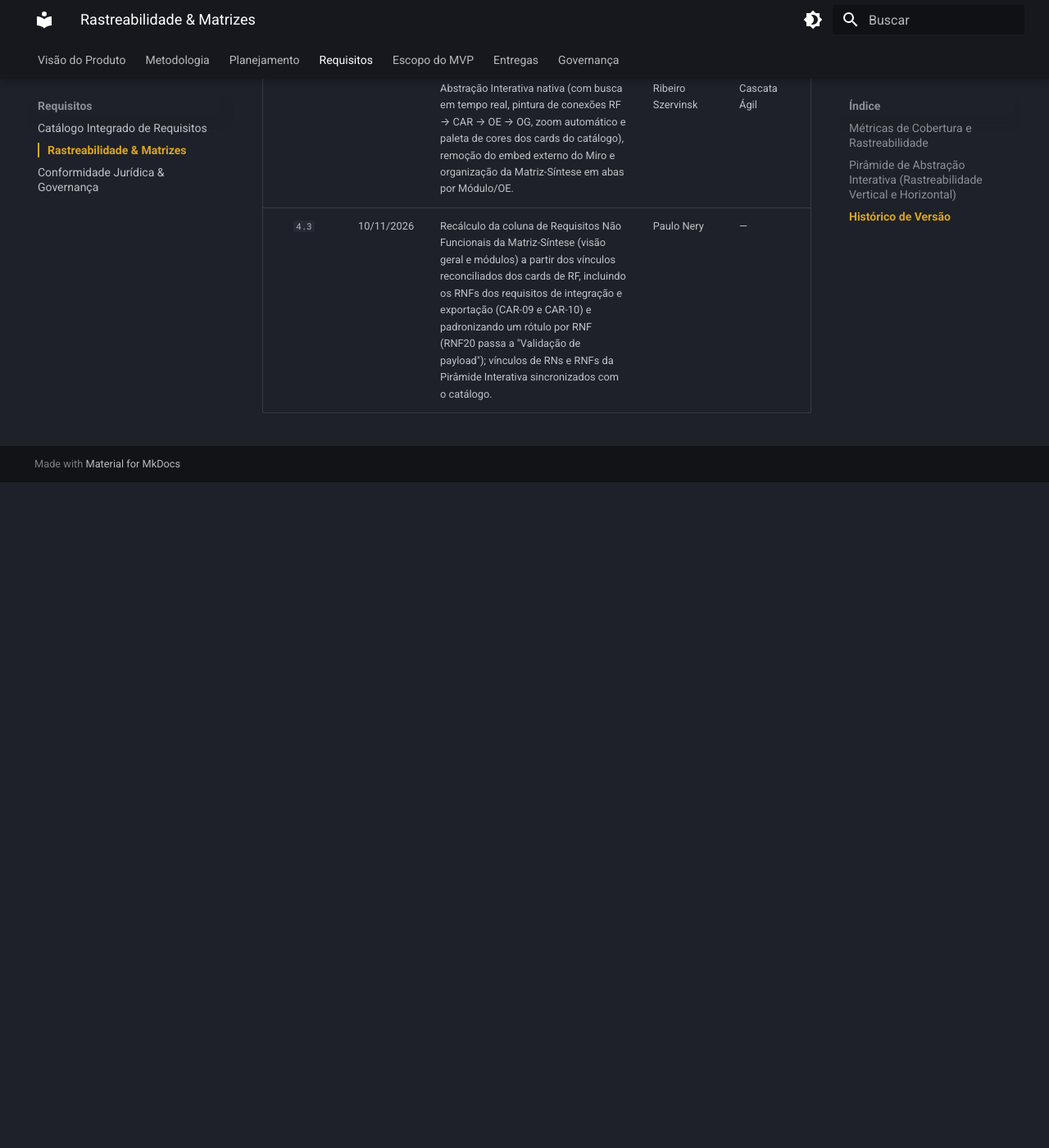
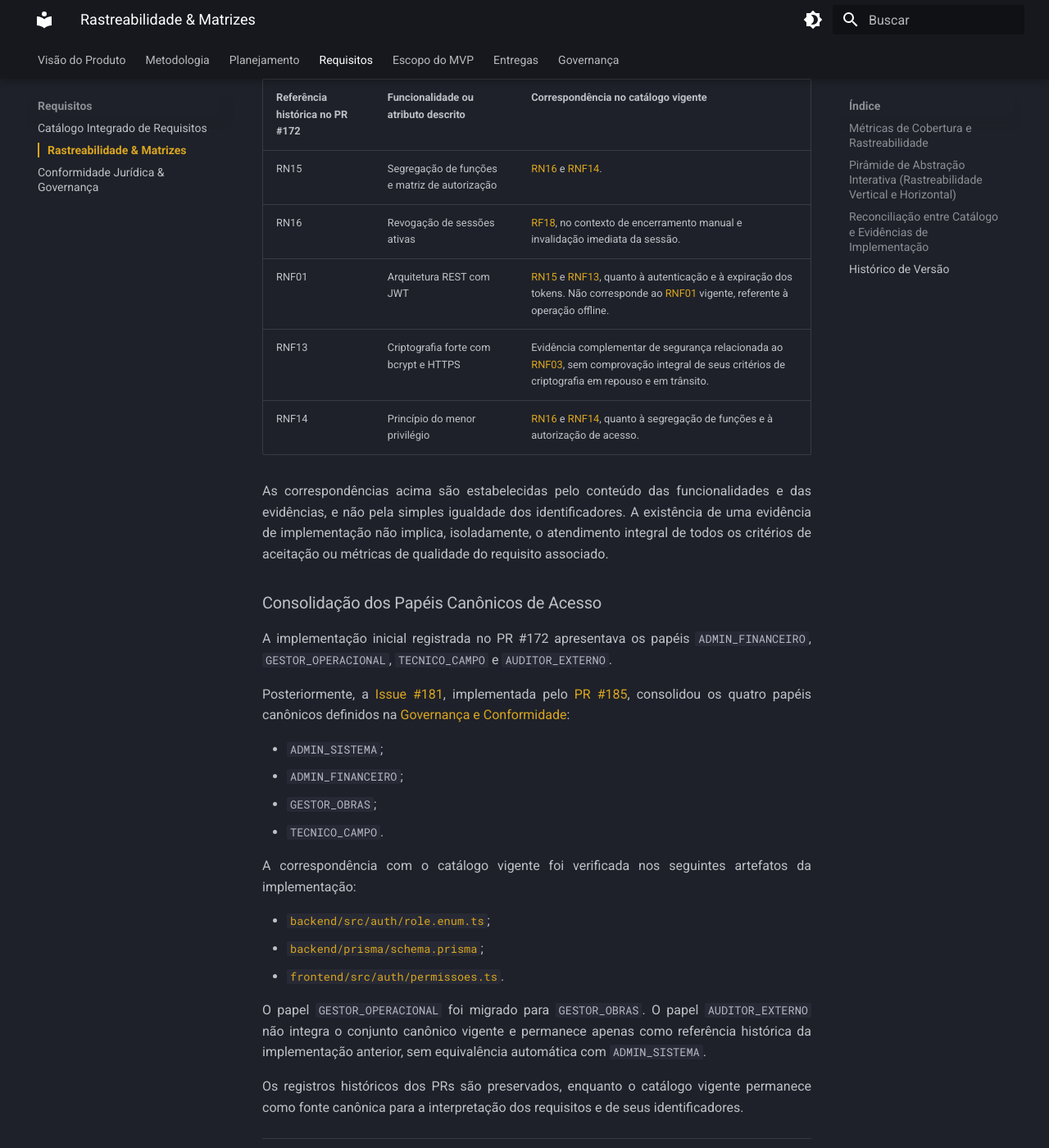
Before and after one commit to mdsreq-fga-unb/REQ-2026.2-T01-DUOC-Finance, an MkDocs documentation site: the page built from docs/requisitos/rastreabilidade.md, in a window 1280 px wide and 1400 px high, scrolled down 2628 px. Shown: the whole window at 82% size. Built offline with MkDocs 1.6.1 and Material for MkDocs 9.7.7, drawn with Linux system fonts in a browser that asks for light colours; before the commit the page ends 3216 px from its top, so only the background shows below that; some of the changed text lies outside the part shown.

Commit message:
docs(rastreabilidade): reconciliar evidencias historicas do PR #172

```diff
--- a/docs/requisitos/rastreabilidade.md
+++ b/docs/requisitos/rastreabilidade.md
@@ -50,6 +50,45 @@ Utilize a **barra de pesquisa interativa** abaixo para informar o código ou nom
 
 ---
 
+## Reconciliação entre Catálogo e Evidências de Implementação
+
+Em atendimento à [Issue #193](https://github.com/mdsreq-fga-unb/REQ-2026.2-T01-DUOC-Finance/issues/193), esta seção esclarece as divergências entre os identificadores registrados historicamente no [PR #172](https://github.com/mdsreq-fga-unb/REQ-2026.2-T01-DUOC-Finance/pull/172) e o catálogo vigente de requisitos.
+
+### Correspondência dos Identificadores
+
+| Referência histórica no PR #172 | Funcionalidade ou atributo descrito | Correspondência no catálogo vigente |
+| :--- | :--- | :--- |
+| RN15 | Segregação de funções e matriz de autorização | [RN16](index.md#rn16) e [RNF14](index.md#rnf14). |
+| RN16 | Revogação de sessões ativas | [RF18](index.md#rf18), no contexto de encerramento manual e invalidação imediata da sessão. |
+| RNF01 | Arquitetura REST com JWT | [RN15](index.md#rn15) e [RNF13](index.md#rnf13), quanto à autenticação e à expiração dos tokens. Não corresponde ao [RNF01](index.md#rnf01) vigente, referente à operação offline. |
+| RNF13 | Criptografia forte com bcrypt e HTTPS | Evidência complementar de segurança relacionada ao [RNF03](index.md#rnf03), sem comprovação integral de seus critérios de criptografia em repouso e em trânsito. |
+| RNF14 | Princípio do menor privilégio | [RN16](index.md#rn16) e [RNF14](index.md#rnf14), quanto à segregação de funções e à autorização de acesso. |
+
+As correspondências acima são estabelecidas pelo conteúdo das funcionalidades e das evidências, e não pela simples igualdade dos identificadores. A existência de uma evidência de implementação não implica, isoladamente, o atendimento integral de todos os critérios de aceitação ou métricas de qualidade do requisito associado.
+
+### Consolidação dos Papéis Canônicos de Acesso
+
+A implementação inicial registrada no PR #172 apresentava os papéis `ADMIN_FINANCEIRO`, `GESTOR_OPERACIONAL`, `TECNICO_CAMPO` e `AUDITOR_EXTERNO`.
+
+Posteriormente, a [Issue #181](https://github.com/mdsreq-fga-unb/REQ-2026.2-T01-DUOC-Finance/issues/181), implementada pelo [PR #185](https://github.com/mdsreq-fga-unb/REQ-2026.2-T01-DUOC-Finance/pull/185), consolidou os quatro papéis canônicos definidos na [Governança e Conformidade](governanca-conformidade.md):
+
+- `ADMIN_SISTEMA`;
+- `ADMIN_FINANCEIRO`;
+- `GESTOR_OBRAS`;
+- `TECNICO_CAMPO`.
+
+A correspondência com o catálogo vigente foi verificada nos seguintes artefatos da implementação:
+
+- [`backend/src/auth/role.enum.ts`](https://github.com/mdsreq-fga-unb/REQ-2026.2-T01-DUOC-Finance/blob/develop/backend/src/auth/role.enum.ts);
+- [`backend/prisma/schema.prisma`](https://github.com/mdsreq-fga-unb/REQ-2026.2-T01-DUOC-Finance/blob/develop/backend/prisma/schema.prisma);
+- [`frontend/src/auth/permissoes.ts`](https://github.com/mdsreq-fga-unb/REQ-2026.2-T01-DUOC-Finance/blob/develop/frontend/src/auth/permissoes.ts).
+
+O papel `GESTOR_OPERACIONAL` foi migrado para `GESTOR_OBRAS`. O papel `AUDITOR_EXTERNO` não integra o conjunto canônico vigente e permanece apenas como referência histórica da implementação anterior, sem equivalência automática com `ADMIN_SISTEMA`.
+
+Os registros históricos dos PRs são preservados, enquanto o catálogo vigente permanece como fonte canônica para a interpretação dos requisitos e de seus identificadores.
+
+---
+
 ## Histórico de Versão
 
 | Versão | Data | Descrição | Autor(es) | Revisor(es) |
@@ -57,3 +96,4 @@ Utilize a **barra de pesquisa interativa** abaixo para informar o código ou nom
 | `4.1` | 30/10/2026 | Desacoplamento da Pirâmide de Abstração e Matriz-Síntese em documento próprio de Rastreabilidade. | Matheus Ribeiro Szervinsk | Equipe Cascata Ágil |
 | `4.2` | 02/11/2026 | Implementação da Pirâmide de Abstração Interativa nativa (com busca em tempo real, pintura de conexões RF → CAR → OE → OG, zoom automático e paleta de cores dos cards do catálogo), remoção do embed externo do Miro e organização da Matriz-Síntese em abas por Módulo/OE. | Matheus Ribeiro Szervinsk | Equipe Cascata Ágil |
 | `4.3` | 10/11/2026 | Recálculo da coluna de Requisitos Não Funcionais da Matriz-Síntese (visão geral e módulos) a partir dos vínculos reconciliados dos cards de RF, incluindo os RNFs dos requisitos de integração e exportação (CAR-09 e CAR-10) e padronizando um rótulo por RNF (RNF20 passa a "Validação de payload"); vínculos de RNs e RNFs da Pirâmide Interativa sincronizados com o catálogo. | Paulo Nery | — |
+| `4.4` | 27/11/2026 | Atendimento à Issue #193: reconciliação dos identificadores históricos do PR #172 com o catálogo vigente e registro da consolidação dos papéis canônicos de acesso pelo PR #185. | Gustavo Bonifácio | — |
```
